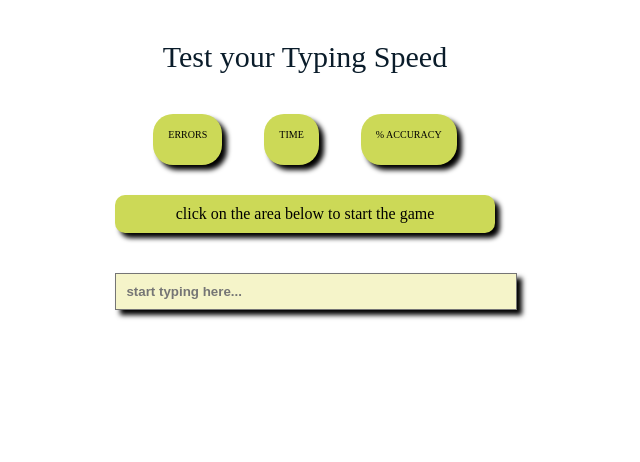
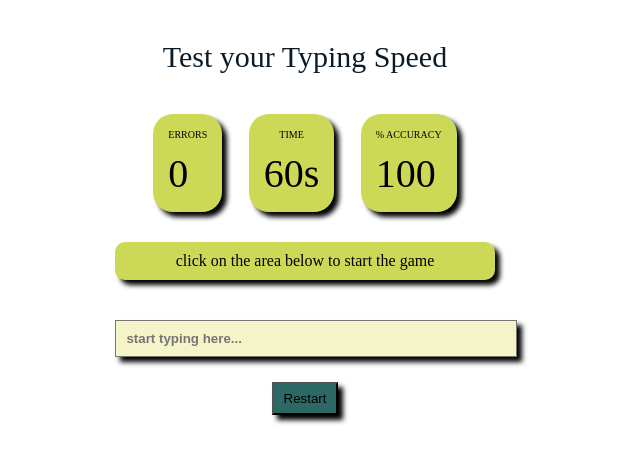
Before and after one commit to Utkarsh473/utkarsh-mishra-frontend-assessment-3, a website: page index.html in a window 1280 px wide. Shown: the whole page, without its empty margins (335-975 px from the left). Drawn offline with Linux system fonts and the light colour scheme.

Commit message:
restart button functionality

```diff
--- a/index.css
+++ b/index.css
@@ -31,10 +31,12 @@
     font-family: 'Times New Roman', Times, serif;
     font-size: 10px;
     padding: 5px 5px;
+    text-align: center;
 }
 
 .block-text{
     padding: 5px 5px;
+    font-size: 40px;
 }
 
 
@@ -61,10 +63,6 @@
 
 }
 
-.block-text{
-    font-size: 40px;
-}
-
 .d-none{
     display: none;
 }
@@ -77,3 +75,11 @@
     color: red;
     text-decoration: underline;
 }
+
+.restart-button{
+    margin: 15px auto;
+    background-color: #2C6965;
+    padding: 7px 10px;
+    display: block;
+    box-shadow: 5px 5px 5px black;
+}
--- a/index.html
+++ b/index.html
@@ -14,15 +14,15 @@
     <div class="inner-container">
         <div class="error">
             <div class="block-heading">ERRORS</div>
-            <div class="block-text error-disp"></div>
+            <div class="block-text error-disp">0</div>
         </div>
         <div class="timer">
             <div class="block-heading">TIME</div>
-            <div class="block-text time"></div>
+            <div class="block-text time">60s</div>
         </div>
         <div class="accuracy">
             <div class="block-heading">% ACCURACY</div>
-            <div class="block-text accuracy-disp"></div>
+            <div class="block-text accuracy-disp">100</div>
         </div>
     </div>
     <div class="text-display">
@@ -31,6 +31,9 @@
     </div>
     <input type="text" placeholder="start typing here..." class="input-text" value="">
     </input>
+
+    <button class="restart-button">Restart</button>
+
 </div>
 <script src="./index.js"></script>
 </body>
--- a/index.js
+++ b/index.js
@@ -10,6 +10,8 @@ let initialText = document.querySelector('.initial-text');
 let errorDisplay = document.querySelector('.error-disp');
 
 let accuracyDisplay = document.querySelector('.accuracy-disp');
+
+let button = document.querySelector('.restart-button')
 
 let errorCount = 0;
 
@@ -100,12 +102,6 @@ function calcAccuracy()
     return (correctCharCount/totalChar*100);
 }
 
-function highlightText()
-{
-
-
-}
-
 const takeInput = function()
 {
     inputTextArea.addEventListener('keypress', ()=>{
@@ -158,3 +154,7 @@ const takeInput = function()
         }
     });
 }
+
+button.onclick = function(){
+    window.location.reload();
+}
```
